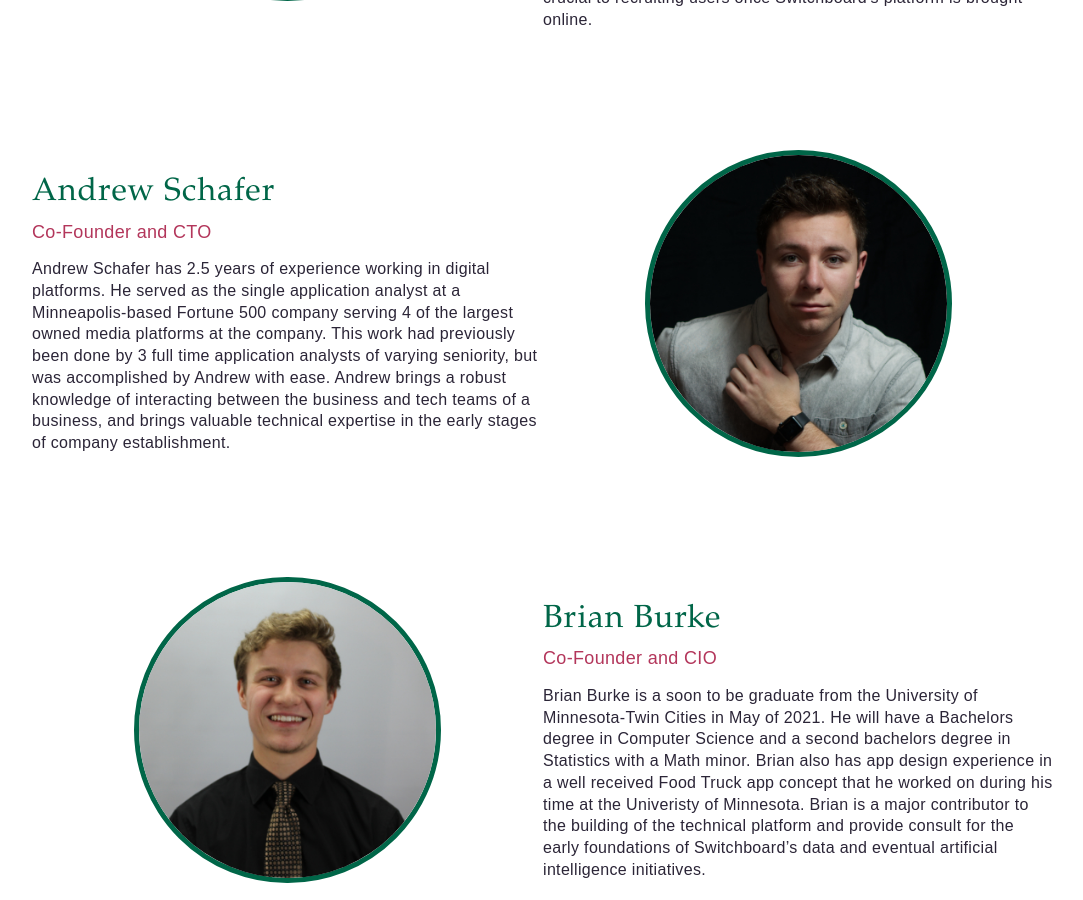
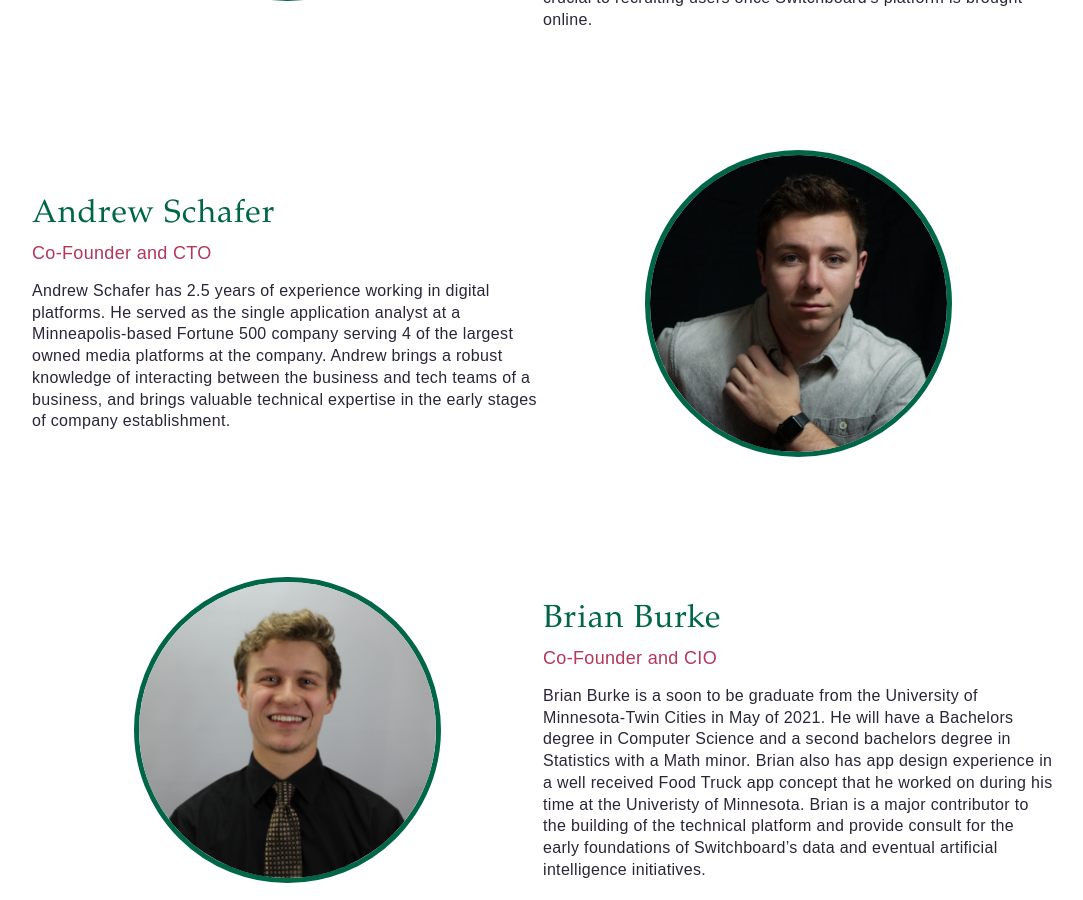
Before and after one commit to switchboardco/brand-website, a Jekyll site: the page built from about.html, in a window 1280 px wide and 900 px high, scrolled down 755 px. Shown: the whole window, without its empty margins (97-1180 px from the left). Built offline with Jekyll 4.4.1, drawn with Linux system fonts in a browser that asks for light colours.

Commit message:
Updated team bio to not burn bridges

```diff
--- a/_data/team.yml
+++ b/_data/team.yml
@@ -3,7 +3,7 @@
   image-url: about/tony.jpg
   job: Co-Founder and CEO
 - name: Andrew Schafer
-  description: Andrew Schafer has 2.5 years of experience working in digital platforms. He served as the single application analyst at a Minneapolis-based Fortune 500 company serving 4 of the largest owned media platforms at the company. This work had previously been done by 3 full time application analysts of varying seniority, but was accomplished by Andrew with ease. Andrew brings a robust knowledge of interacting between the business and tech teams of a business, and brings valuable technical expertise in the early stages of company establishment.
+  description: Andrew Schafer has 2.5 years of experience working in digital platforms. He served as the single application analyst at a Minneapolis-based Fortune 500 company serving 4 of the largest owned media platforms at the company. Andrew brings a robust knowledge of interacting between the business and tech teams of a business, and brings valuable technical expertise in the early stages of company establishment.
   image-url: about/andrew.jpg
   job: Co-Founder and CTO
 - name: Brian Burke
```
